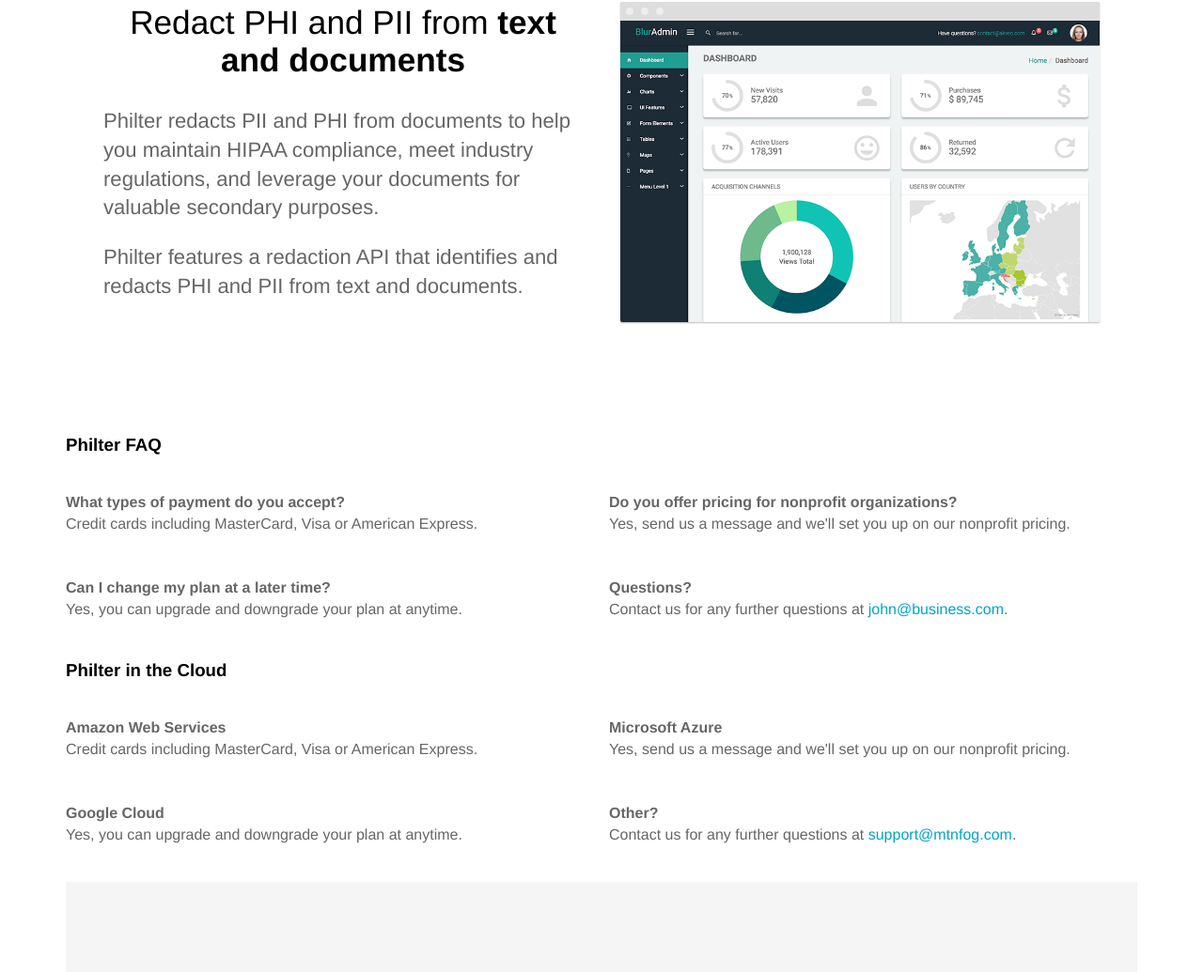
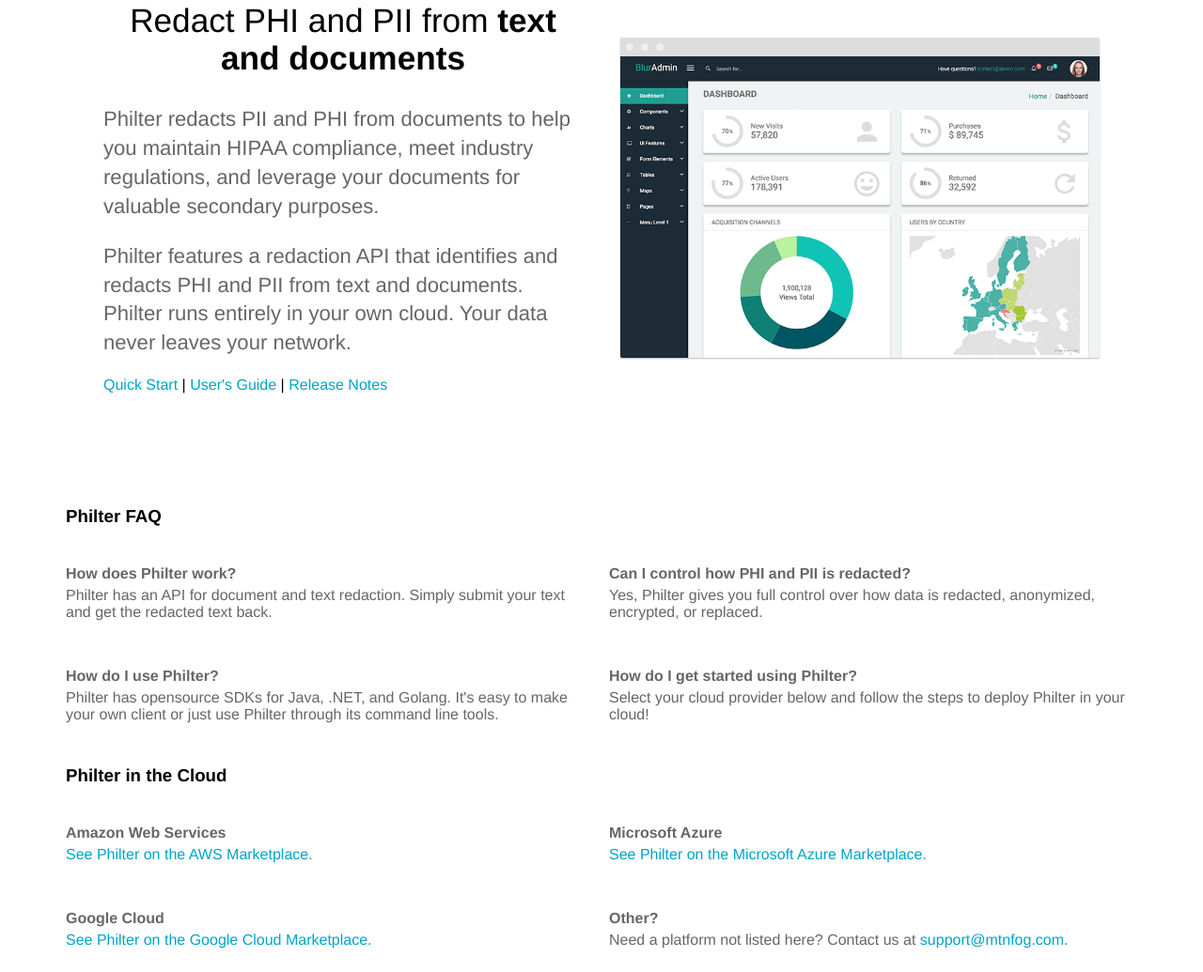
Before and after one commit to mtnfog/mtnfog-website, a Jekyll site: the page built from philter/index.html, in a window 1280 px wide and 1400 px high, scrolled down 411 px, cut to the strip 0-1035 px from the top of the window. Shown: the whole strip at 94% size. Built offline with Jekyll 4.4.1, drawn with Linux system fonts in a browser that asks for light colours; some of the changed text lies outside the part shown.

Commit message:
Updating pages.

```diff
--- a/about.html
+++ b/about.html
@@ -1,6 +1,5 @@
 ---
 title: About Us
-description: We've built an amazing, fantastic team of developers, marketers, designers and sales people.
 ---
 
 <div class="content">
--- a/index.html
+++ b/index.html
@@ -17,8 +17,8 @@ description: Software to redact sensitive information.
 	<section>
 		<div class="container flex">
 			<div class="text editable">
-				<h2>Redact PHI and PII from <strong>text and documents</strong></h2>
-				<p>Philter features a redaction API that identifies and redacts PHI and PII from text and documents.</p>
+				<h2>Redact PHI and PII from <strong>documents and text</strong></h2>
+				<p>Philter features a redaction API that identifies and redacts PHI and PII from documents and text.</p>
 				<br/>
 				<div class="button"><a href="/philter">Choose Philter</a></div>
 			</div>
--- a/philter.html
+++ b/philter/index.html
@@ -1,25 +1,25 @@
 ---
 title: Philter
 heading: Philter
-description: Redact PHI and PII from documents.
+description: Redact PHI and PII from text and documents.
 faq:
-  - question: What types of payment do you accept?
-    answer: Credit cards including MasterCard, Visa or American Express.
-  - question: Can I change my plan at a later time?
-    answer: Yes, you can upgrade and downgrade your plan at anytime.
-  - question: Do you offer pricing for nonprofit organizations?
-    answer: Yes, send us a message and we'll set you up on our nonprofit pricing.
-  - question: Questions?
-    answer: Contact us for any further questions at <a href="#">john@business.com</a>.
+  - question: How does Philter work?
+    answer: Philter has an API for document and text redaction. Simply submit your text and get the redacted text back.
+  - question: How do I use Philter?
+    answer: Philter has opensource SDKs for Java, .NET, and Golang. It's easy to make your own client or just use Philter through its command line tools.
+  - question: Can I control how PHI and PII is redacted?
+    answer: Yes, Philter gives you full control over how data is redacted, anonymized, encrypted, or replaced.
+  - question: How do I get started using Philter?
+    answer: Select your cloud provider below and follow the steps to deploy Philter in your cloud!
 clouds:
   - question: Amazon Web Services
-    answer: Credit cards including MasterCard, Visa or American Express.
+    answer: <a href="#">See Philter on the AWS Marketplace.</a>
   - question: Google Cloud
-    answer: Yes, you can upgrade and downgrade your plan at anytime.
+    answer: <a href="#">See Philter on the Google Cloud Marketplace.</a>
   - question: Microsoft Azure
-    answer: Yes, send us a message and we'll set you up on our nonprofit pricing.
+    answer: <a href="#">See Philter on the Microsoft Azure Marketplace.</a>
   - question: Other?
-    answer: Contact us for any further questions at <a href="mailto:support@mtnfog.com">support@mtnfog.com</a>.
+    answer: Need a platform not listed here? Contact us at <a href="mailto:support@mtnfog.com">support@mtnfog.com</a>.
 ---
 
 <div class="content">
@@ -28,7 +28,8 @@ clouds:
 			<div class="text editable">
 				<h2>Redact PHI and PII from <strong>text and documents</strong></h2>
 				<p>Philter redacts PII and PHI from documents to help you maintain HIPAA compliance, meet industry regulations, and leverage your documents for valuable secondary purposes.</p>
-				<p>Philter features a redaction API that identifies and redacts PHI and PII from text and documents.</p>
+				<p>Philter features a redaction API that identifies and redacts PHI and PII from text and documents. Philter runs entirely in your own cloud. Your data never leaves your network.</p>
+				<a href="https://philter.mtnfog.com/introduction/quick-start">Quick Start</a> | <a href="https://philter.mtnfog.com">User's Guide</a> | <a href="/philter/release-notes">Release Notes</a>
 			</div>
 			<div class="image">
 				<img src="{{ site.baseurl }}/images/dashboard.png" alt="Screenshot" class="screenshot editable" />
--- a/support.html
+++ b/support.html
@@ -1,6 +1,5 @@
 ---
 title: Support
-description: We pride ourselves in the quality of support and resources we provide our customers.
 ---
 
 <div class="content">
```
Also changed, not shown: philter/release-notes.html (added, +300 -0 lines), phirestream/index.html (renamed from phirestream.html, +15 -13 lines).
